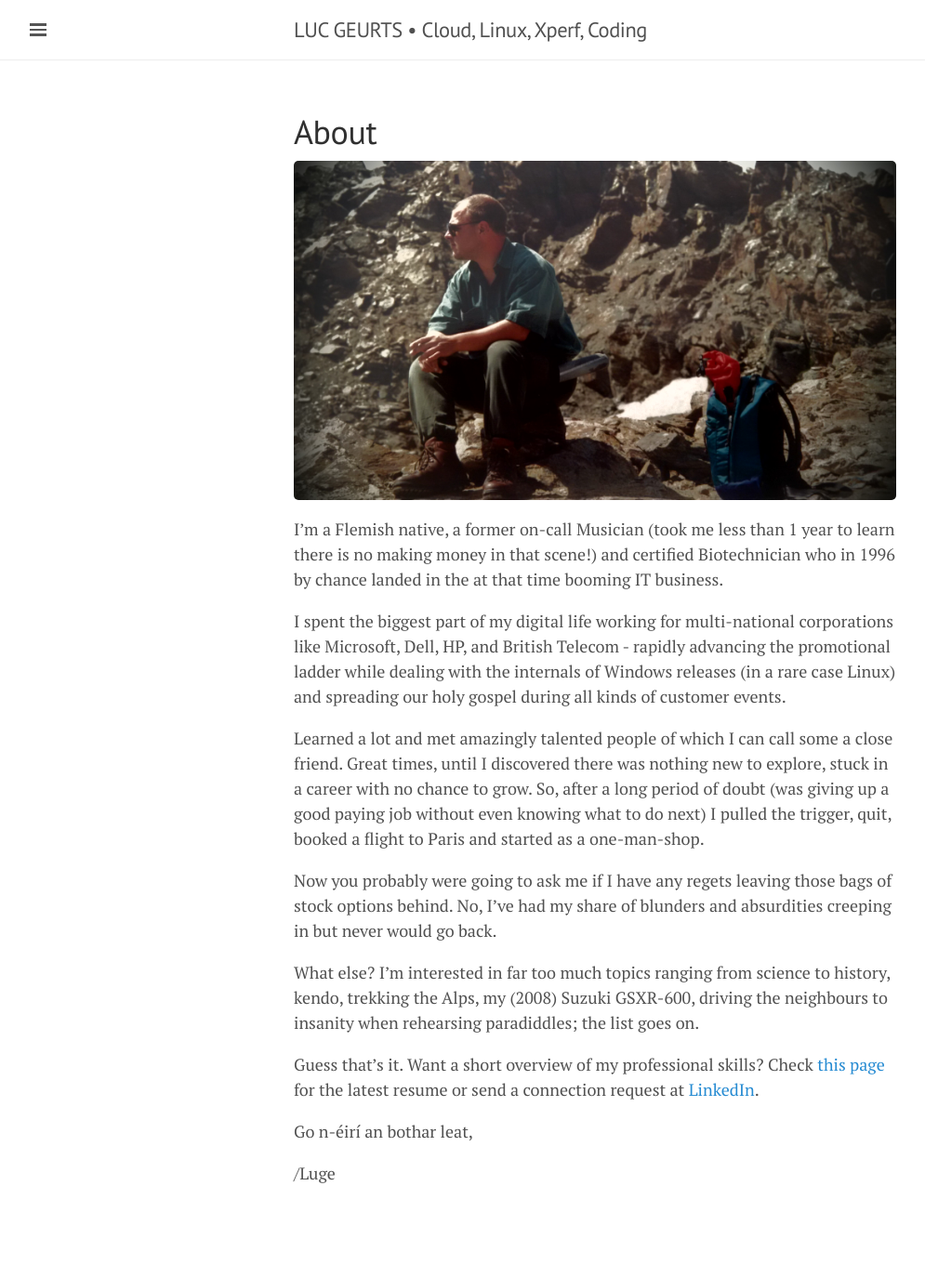
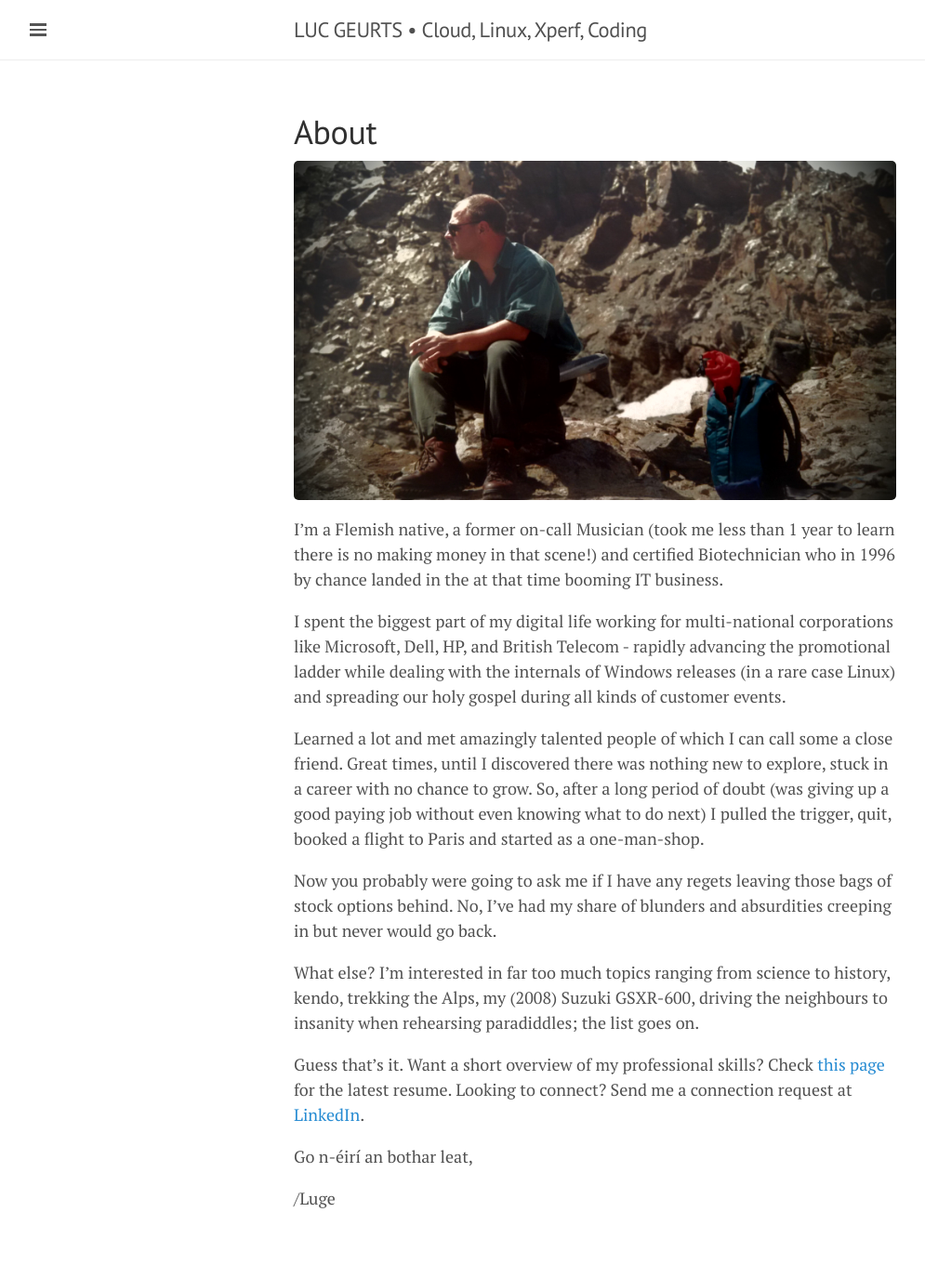
Before and after one commit to lgeurts/lgeurts.github.io, a Jekyll site: the page built from about.md, in a window 1280 px wide. Shown: the whole page at 93% size, without its empty margins (0-995 px from the left). Built offline with Jekyll 4.4.1, drawn with Linux system fonts in a browser that asks for light colours; nearby versions of some CDN libraries; before the commit the page ends 1348 px from its top, so only the background shows below that.

Commit message:
Update about.md

```diff
--- a/about.md
+++ b/about.md
@@ -15,7 +15,7 @@
 
 What else? I’m interested in far too much topics ranging from science to history, kendo, trekking the Alps, my (2008) Suzuki GSXR-600, driving the neighbours to insanity when rehearsing paradiddles; the list goes on.
 
-Guess that's it. Want a short overview of my professional skills? Check [this page](https://github.com/lgeurts/Resume/blob/master/Moderncv%20Resume%20Luc%20Geurts%20%28US%29.pdf) for the latest resume or send a connection request at [LinkedIn](https://www.linkedin.com/in/lucgeurts).
+Guess that's it. Want a short overview of my professional skills? Check [this page](https://github.com/lgeurts/Resume/blob/master/Moderncv%20Resume%20Luc%20Geurts%20%28US%29.pdf) for the latest resume. Looking to connect? Send me a connection request at [LinkedIn](https://www.linkedin.com/in/lucgeurts).
 
 Go n-éirí an bothar leat,
 
```
